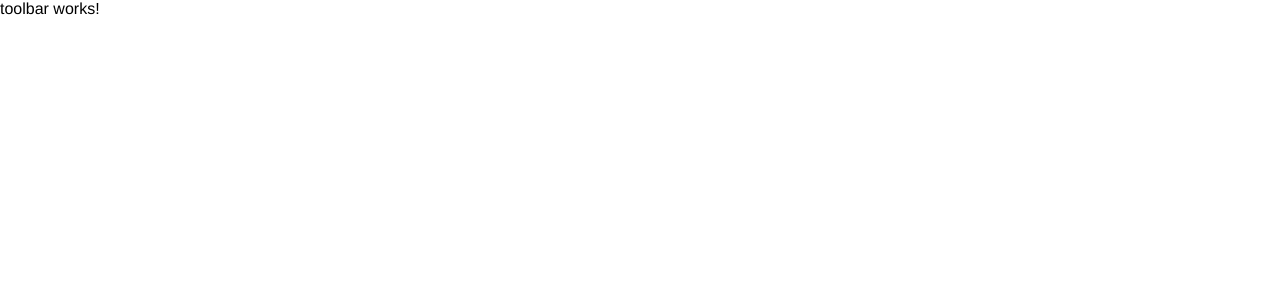
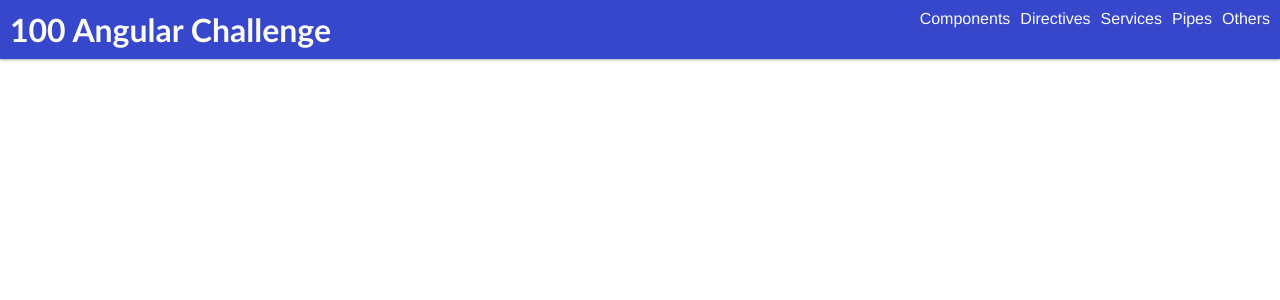
Before and after one commit to prakashthakuri/Angular-Challenges, an Angular app: page / in a window 1280 px wide. Shown: the top 300 px of the page. Built offline with nearby package versions, Linux system fonts and the light colour scheme.

Commit message:
Toolbar Component and Styling

```diff
--- a/src/app/app.component.html
+++ b/src/app/app.component.html
@@ -1,3 +1,14 @@
 
 
-<app-toolbar></app-toolbar>
+<app-toolbar [title]="'100 Angular Challenge'" >
+
+  <ul>
+      <li>Components</li>
+      <li>Directives</li>
+      <li>Services</li>
+      <li>Pipes</li>
+      <li>Others</li>
+  </ul>
+
+
+</app-toolbar>
--- a/src/app/components/toolbar/toolbar.component.html
+++ b/src/app/components/toolbar/toolbar.component.html
@@ -1 +1,8 @@
-<p>toolbar works!</p>
+<div class="toolbar-container">
+  <h1>{{title}}</h1>
+  <div class="content">
+        <ng-content>
+        </ng-content>
+
+  </div>
+</div>
--- a/src/app/components/toolbar/toolbar.component.scss
+++ b/src/app/components/toolbar/toolbar.component.scss
@@ -0,0 +1,33 @@
+@import '../../../styles.scss';
+
+.toolbar-container
+{
+  display: grid;
+  grid-gap: 10px;
+  grid-template-columns: 1fr auto;
+  //align-items: center;
+  padding: 10px;
+  background-color: $blue;
+  color: $white;
+
+
+  @include box-shadow();
+
+
+  @media screen and (max-width: 768px) {
+    grid-template-columns: 1fr;
+
+  }
+}
+
+:host ::ng-deep {
+  ul {
+    display: grid;
+    grid-gap: 10px;
+    grid-auto-flow:  column;
+
+  }
+  li {
+    display: inline;
+  }
+}
--- a/src/styles/_colors.scss
+++ b/src/styles/_colors.scss
@@ -5,3 +5,4 @@ $light-grey: #CDCDD3;
 $orange: #DF9030;
 $yellow: #EADC5E;
 $red: #A23992;
+$white: #FBFBF3;
```
Also changed, not shown: src/app/app.module.ts (+4 -10 lines), src/app/components/toolbar/toolbar.component.ts (+7 -1 lines).
